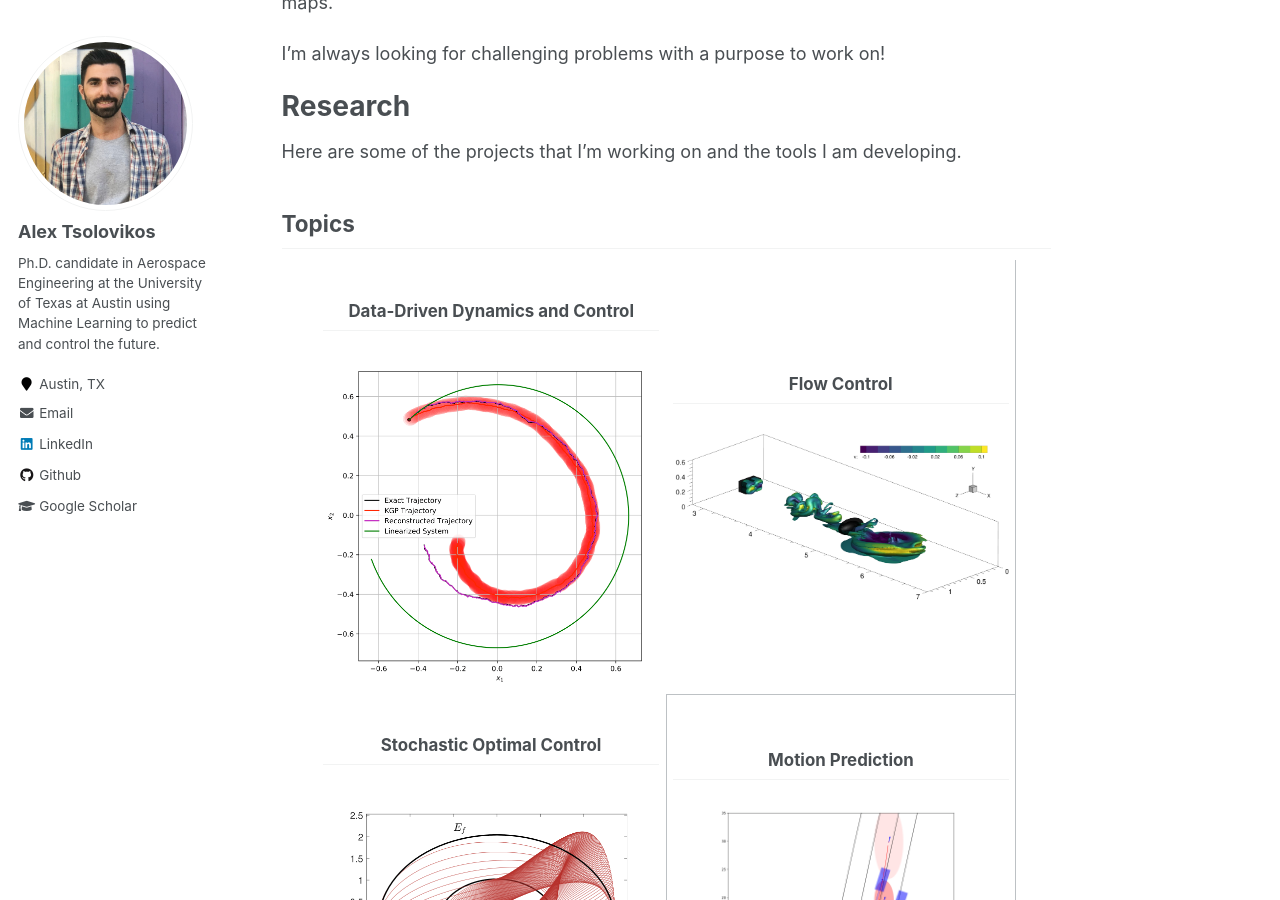
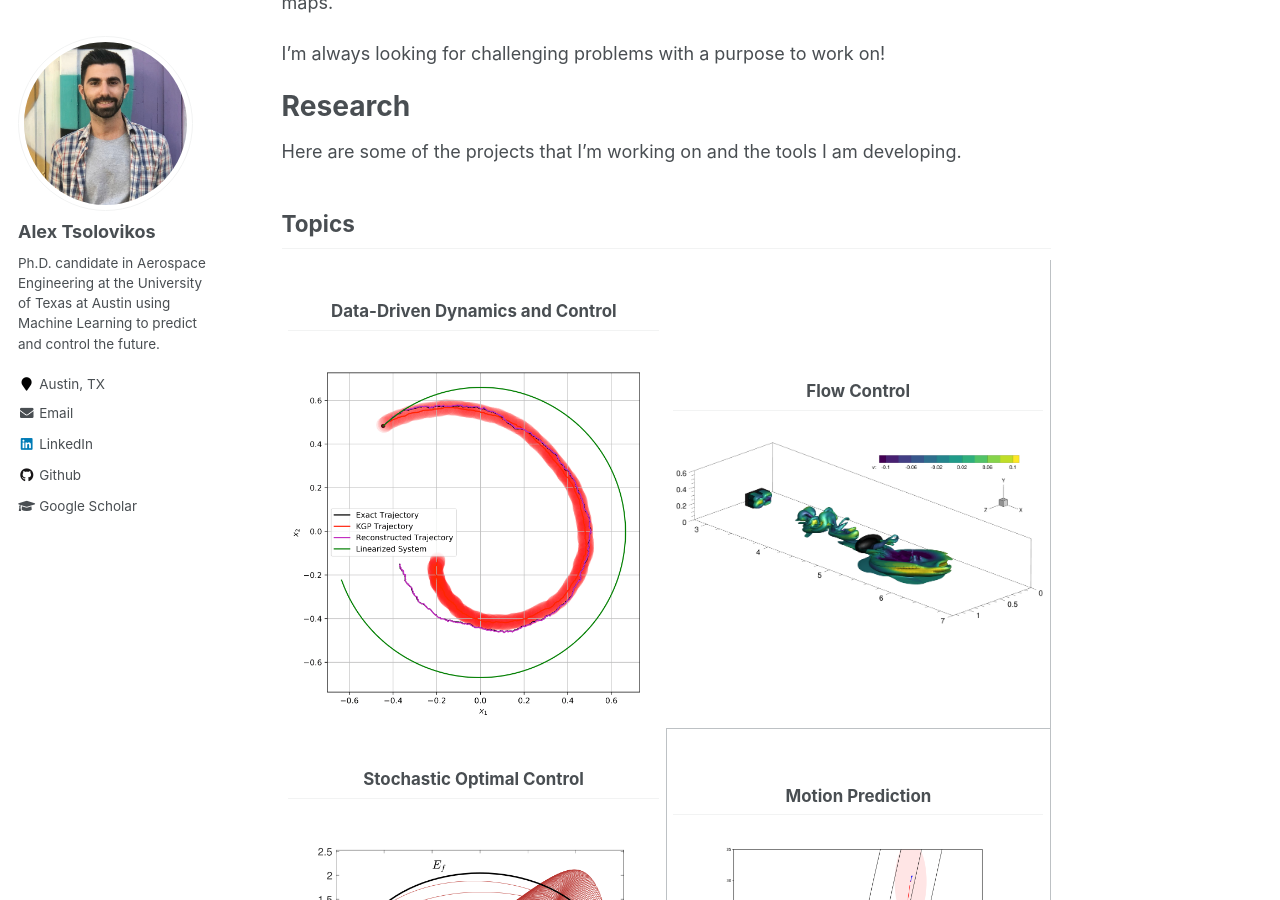
Before and after one commit to alextsolovikos/alextsolovikos.github.io, a Jekyll site: the page built from _pages/about.md, in a window 1280 px wide and 900 px high, scrolled down 387 px. Built offline with Jekyll 4.4.1, drawn with Linux system fonts in a browser that asks for light colours.

Commit message:
Update about.md

```diff
--- a/_pages/about.md
+++ b/_pages/about.md
@@ -20,7 +20,7 @@ Here are some of the projects that I'm working on and the tools I am developing.
 ## Topics
 
 
-<table style="width: 700px; height: 446px; margin-left: auto; margin-right: auto; border: 0px solid black;">
+<table style="margin-left: auto; margin-right: auto; border: 0px solid black;">
 <tbody>
 <tr>
 <td style="width: 350px; text-align: center; border: 0px solid black;">
```
